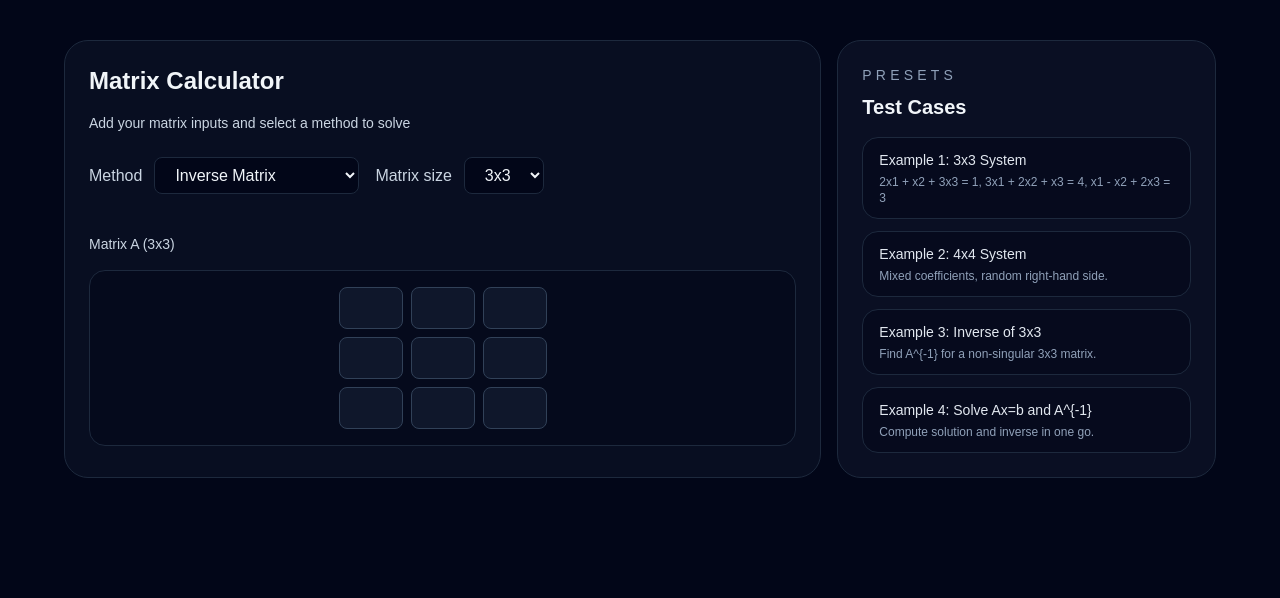
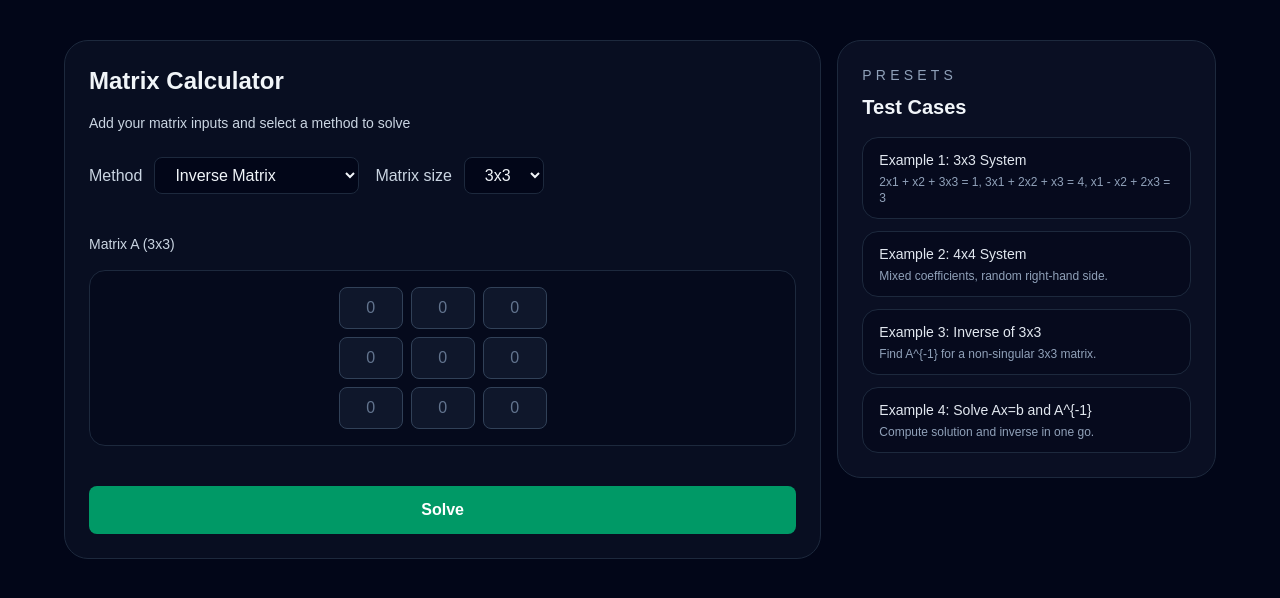
Before and after one commit to Ksnrz/Linear-Algebra-Matrix, a Next.js app in the folder linear-algebra/: page / in a window 1280 px wide. Shown: the top 598 px of the page. Built offline with nearby package versions, Linux system fonts and the light colour scheme.

Commit message:
remove input arrow

```diff
--- a/linear-algebra/components/MatrixInput.tsx
+++ b/linear-algebra/components/MatrixInput.tsx
@@ -26,8 +26,9 @@ export default function MatrixInput({ matrix, setMatrix, size }: MatrixInputProp
                                 step="1"
                                 value={value === 0 && matrix[rowIndex][colIndex] === 0 ? '' : value}
                                 onChange={(e) => handleInputChange(rowIndex, colIndex, e.target.value)}
-                                placeholder=""
-                                className="w-16 rounded-lg border border-slate-700 bg-slate-900 px-2 py-2 text-center text-slate-100 placeholder-slate-500 transition focus:border-emerald-400 focus:outline-none"
+                                placeholder="0"
+                                className="w-16 rounded-lg border border-slate-700 bg-slate-900 px-2 py-2 text-center text-slate-100 placeholder-slate-500 transition focus:border-emerald-400 focus:outline-none [&::-webkit-inner-spin-button]:appearance-none [&::-webkit-outer-spin-button]:appearance-none"
+                                style={{ MozAppearance: 'textfield' }}
                             />
                         ))
                     )}
--- a/linear-algebra/src/app/page.tsx
+++ b/linear-algebra/src/app/page.tsx
@@ -1,6 +1,7 @@
 'use client';
 import { useState, useEffect } from "react";
 import MatrixInput from "../../components/MatrixInput";
+import { inverseMatrix, gaussianElimination, gaussJordan, luFactorization, cramersRule, type Matrix } from "../../lib/matrixUtils";
 
 const createMatrix = (size: number): number[][] => {
   return Array(size).fill(null).map(() => Array(size).fill(0));
@@ -29,10 +30,48 @@ export default function Home() {
   const [method, setMethod] = useState("inverse");
   const [size, setSize] = useState(3);
   const [matrix, setMatrix] = useState(createMatrix(3));
+  const [bVector, setBVector] = useState<number[]>([0, 0, 0]);
+  const [result, setResult] = useState<Matrix | number[] | null>(null);
+  const [error, setError] = useState<string | null>(null);
 
   useEffect(() => {
     setMatrix(createMatrix(size));
+    setBVector(Array(size).fill(0));
   }, [size]);
+
+  const handleSolve = () => {
+    setError(null);
+    try {
+      let solveResult: Matrix | number[];
+
+      switch (method) {
+        case "inverse":
+          solveResult = inverseMatrix(matrix);
+          break;
+        case "gaussElim":
+          solveResult = gaussianElimination(matrix, bVector);
+          break;
+        case "gaussJordan":
+          const rref = gaussJordan(matrix, bVector);
+          solveResult = rref;
+          break;
+        case "lu":
+          const { L, U } = luFactorization(matrix);
+          solveResult = { L, U } as any;
+          break;
+        case "cramer":
+          solveResult = cramersRule(matrix, bVector);
+          break;
+        default:
+          solveResult = [];
+      }
+
+      setResult(solveResult);
+    } catch (err) {
+      setError(err instanceof Error ? err.message : "An error occurred");
+      setResult(null);
+    }
+  };
 
   return (
     <main className="min-h-screen bg-slate-950 px-6 py-10 text-slate-100">
@@ -74,6 +113,116 @@ export default function Home() {
               <div className="mt-6">
                 <MatrixInput matrix={matrix} setMatrix={setMatrix} size={size} />
               </div>
+
+              {(method === "gaussElim" || method === "cramer") && (
+                <div className="mt-6">
+                  <label className="text-sm text-slate-300">Vector b</label>
+                  <div className="flex gap-2 mt-2">
+                    {bVector.map((val, idx) => (
+                      <input
+                        key={idx}
+                        type="number"
+                        step="0.1"
+                        value={val === 0 ? '' : val}
+                        onChange={(e) => {
+                          const newB = [...bVector];
+                          newB[idx] = e.target.value === '' ? 0 : parseFloat(e.target.value) || 0;
+                          setBVector(newB);
+                        }}
+                        placeholder="0"
+                        className="w-16 rounded-lg border border-slate-700 bg-slate-900 px-2 py-2 text-center text-slate-100 placeholder-slate-500 transition focus:border-emerald-400 focus:outline-none [&::-webkit-inner-spin-button]:appearance-none [&::-webkit-outer-spin-button]:appearance-none"
+                        style={{ MozAppearance: 'textfield' }}
+                      />
+                    ))}
+                  </div>
+                </div>
+              )}
+
+              <button
+                onClick={handleSolve}
+                className="mt-6 w-full rounded-lg bg-emerald-600 px-6 py-3 font-semibold text-white transition hover:bg-emerald-700 active:scale-95">
+                Solve
+              </button>
+
+              {error && (
+                <div className="mt-4 rounded-lg border border-red-500 bg-red-500/10 p-4 text-red-400">
+                  <p className="text-sm">{error}</p>
+                </div>
+              )}
+
+              {result && (
+                <div className="mt-6 rounded-2xl border border-slate-700 bg-slate-900/50 p-4">
+                  <h3 className="mb-4 text-sm font-semibold text-emerald-400">Result:</h3>
+                  <div className="overflow-x-auto">
+                    {Array.isArray(result) && result.length > 0 && typeof result[0] === 'number' ? (
+                      <div>
+                        <p className="mb-2 text-xs text-slate-400">Solution Vector:</p>
+                        <div className="flex flex-wrap gap-2">
+                          {(result as number[]).map((val, i) => (
+                            <div
+                              key={i}
+                              className="rounded border border-slate-600 bg-slate-950 px-3 py-2 text-right">
+                              <p className="text-xs text-slate-400">x{i + 1}</p>
+                              <p className="font-mono text-sm text-emerald-300">
+                                {val.toFixed(6)}
+                              </p>
+                            </div>
+                          ))}
+                        </div>
+                      </div>
+                    ) : (
+                      <div>
+                        {typeof result === 'object' && 'L' in result ? (
+                          <div>
+                            <div className="mb-4">
+                              <p className="mb-2 text-xs text-slate-400">Lower Triangular (L):</p>
+                              <div className="inline-block rounded border border-slate-600 bg-slate-950 p-3">
+                                {(result.L as Matrix).map((row, i) => (
+                                  <div key={i} className="font-mono text-xs text-emerald-300">
+                                    {row.map((val, j) => (
+                                      <span key={j} className="mr-3 inline-block w-12 text-right">
+                                        {val.toFixed(4)}
+                                      </span>
+                                    ))}
+                                  </div>
+                                ))}
+                              </div>
+                            </div>
+                            <div>
+                              <p className="mb-2 text-xs text-slate-400">Upper Triangular (U):</p>
+                              <div className="inline-block rounded border border-slate-600 bg-slate-950 p-3">
+                                {(result.U as Matrix).map((row, i) => (
+                                  <div key={i} className="font-mono text-xs text-emerald-300">
+                                    {row.map((val, j) => (
+                                      <span key={j} className="mr-3 inline-block w-12 text-right">
+                                        {val.toFixed(4)}
+                                      </span>
+                                    ))}
+                                  </div>
+                                ))}
+                              </div>
+                            </div>
+                          </div>
+                        ) : (
+                          <table className="w-full border-collapse text-xs">
+                            <tbody>
+                              {(result as Matrix).map((row, i) => (
+                                <tr key={i}>
+                                  {row.map((val, j) => (
+                                    <td key={j} className="border border-slate-600 px-2 py-1 text-right font-mono text-emerald-300">
+                                      {typeof val === 'number' ? val.toFixed(6) : val}
+                                    </td>
+                                  ))}
+                                </tr>
+                              ))}
+                            </tbody>
+                          </table>
+                        )}
+                      </div>
+                    )}
+                  </div>
+                </div>
+              )}
             </div>
           </div>
 
```
